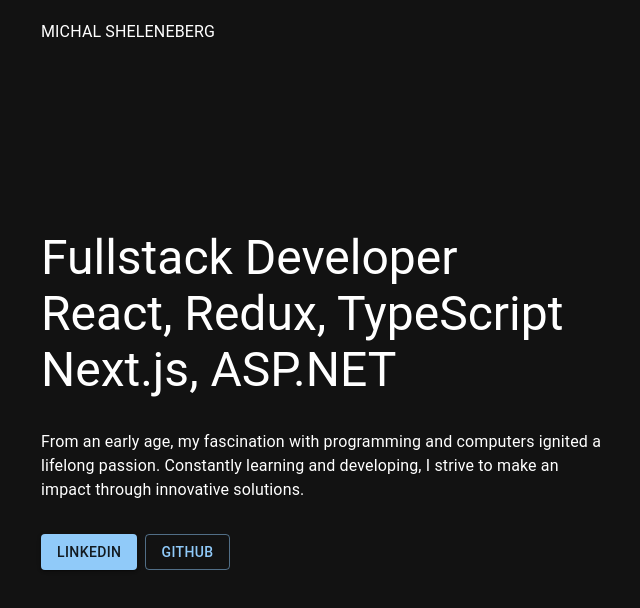
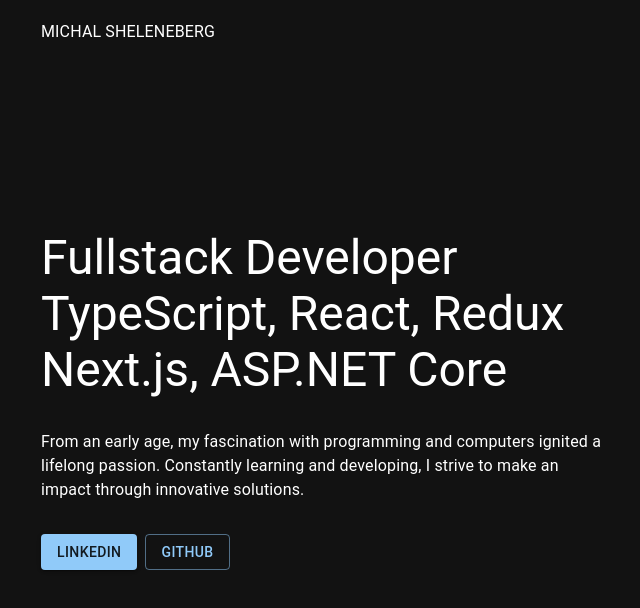
Before and after one commit to michalshelenberg/michalshelenberg, a Next.js app: page / in a window 1280 px wide. Shown: the top 608 px of the page, without its empty margins (315-955 px from the left). Built offline with nearby package versions, Linux system fonts and the light colour scheme; what @mui/material-nextjs would draw is missing.

Commit message:
Update header

```diff
--- a/app/page.tsx
+++ b/app/page.tsx
@@ -16,9 +16,9 @@
         <Typography sx={{ typography: { xs: "h5", md: "h3" }, mb: 4 }}>
           Fullstack Developer
           <br />
-          React, Redux, TypeScript
+          TypeScript, React, Redux
           <br />
-          Next.js, ASP.NET
+          Next.js, ASP.NET Core
         </Typography>
         <Typography sx={{ typography: { xs: "body2", md: "body1" }, mb: 4 }}>
           From an early age, my fascination with programming and computers
```
